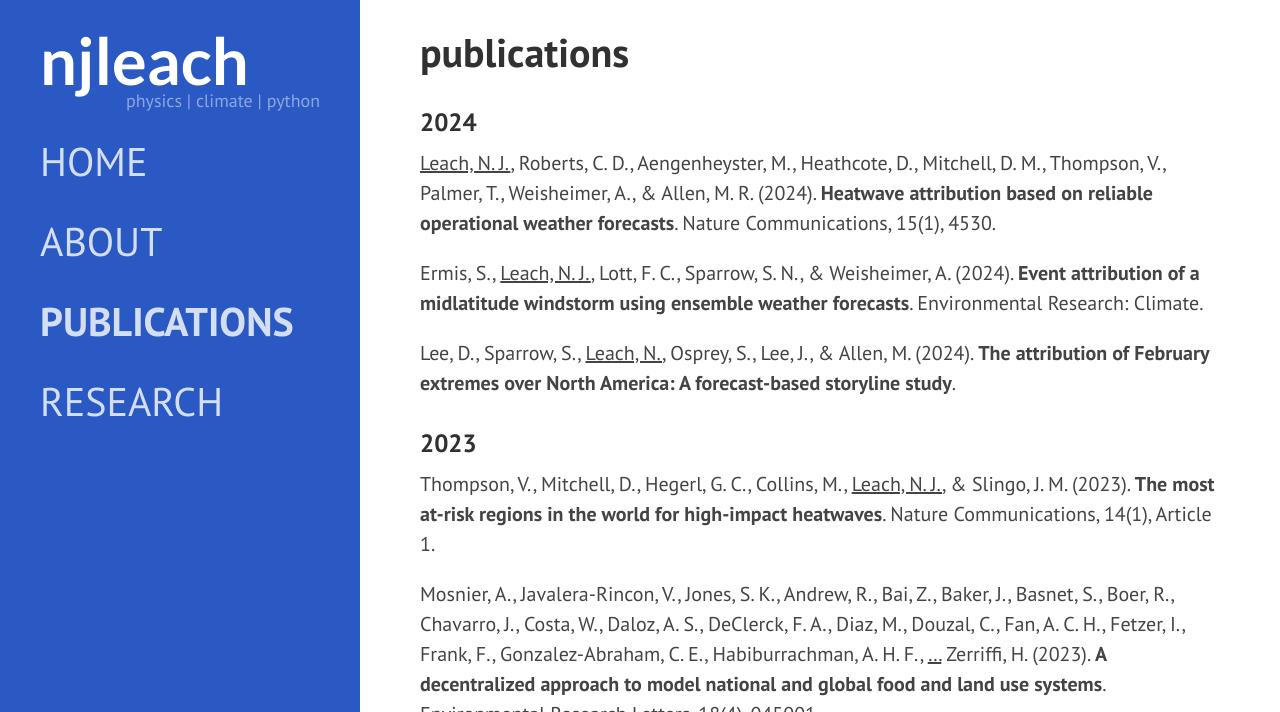
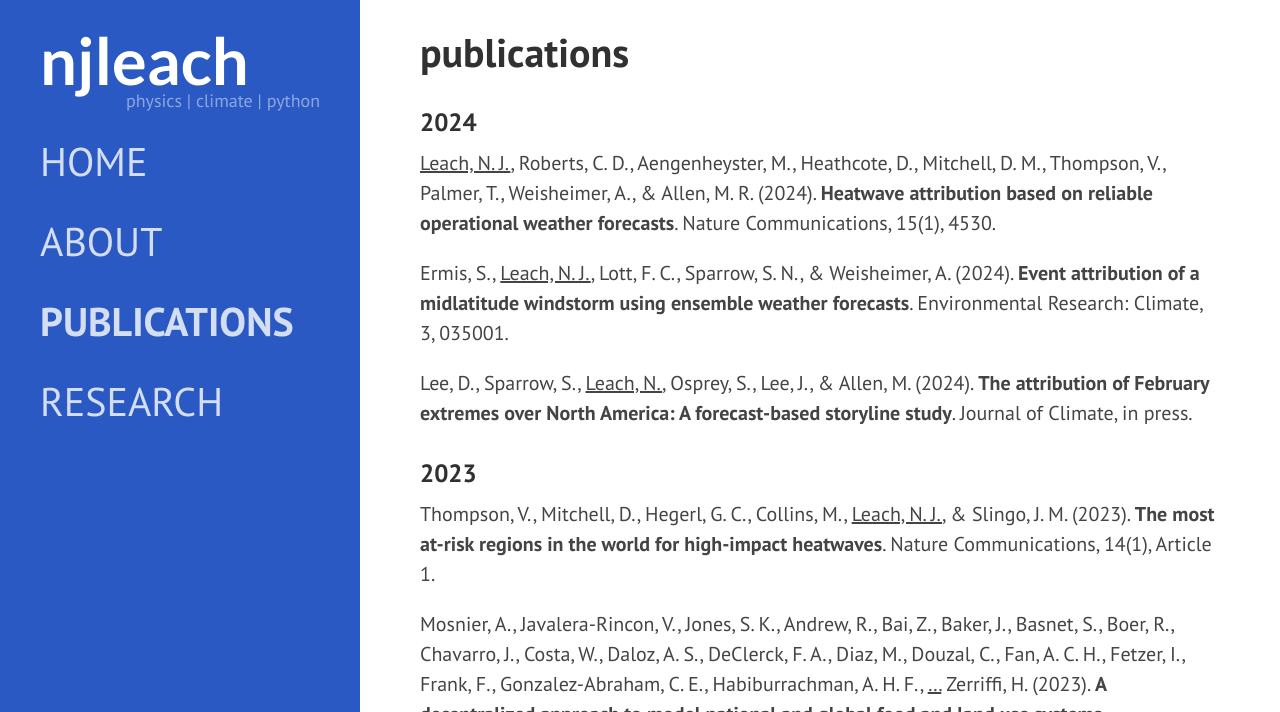
Before and after one commit to njleach/njleach.github.io, a Jekyll site: the page built from _pages/publications.md, in a window 1280 px wide and 900 px high, cut to the strip 0-712 px from the top of the window. Built offline with Jekyll 4.4.1, drawn with Linux system fonts in a browser that asks for light colours; nearby versions of some CDN libraries; some web fonts are replaced.

Commit message:
update pubs

```diff
--- a/_pages/publications.md
+++ b/_pages/publications.md
@@ -8,9 +8,9 @@ permalink: /publications/
 
 [<u>Leach, N. J.</u>, Roberts, C. D., Aengenheyster, M., Heathcote, D., Mitchell, D. M., Thompson, V., Palmer, T., Weisheimer, A., & Allen, M. R. (2024). **Heatwave attribution based on reliable operational weather forecasts**. Nature Communications, 15(1), 4530.](https://doi.org/10.1038/s41467-024-48280-7){:target="_blank"}
 
-[Ermis, S., <u>Leach, N. J.</u>, Lott, F. C., Sparrow, S. N., & Weisheimer, A. (2024). **Event attribution of a midlatitude windstorm using ensemble weather forecasts**. Environmental Research: Climate.](https://doi.org/10.1088/2752-5295/ad4200){:target="_blank"}
+[Ermis, S., <u>Leach, N. J.</u>, Lott, F. C., Sparrow, S. N., & Weisheimer, A. (2024). **Event attribution of a midlatitude windstorm using ensemble weather forecasts**. Environmental Research: Climate, 3, 035001.](https://doi.org/10.1088/2752-5295/ad4200){:target="_blank"}
 
-[Lee, D., Sparrow, S., <u>Leach, N.</u>, Osprey, S., Lee, J., & Allen, M. (2024). **The attribution of February extremes over North America: A forecast-based storyline study**.](https://doi.org/10.1175/JCLI-D-24-0074.1){:target="_blank"}
+[Lee, D., Sparrow, S., <u>Leach, N.</u>, Osprey, S., Lee, J., & Allen, M. (2024). **The attribution of February extremes over North America: A forecast-based storyline study**. Journal of Climate, in press.](https://doi.org/10.1175/JCLI-D-24-0074.1){:target="_blank"}
 
 ### 2023
 
```
